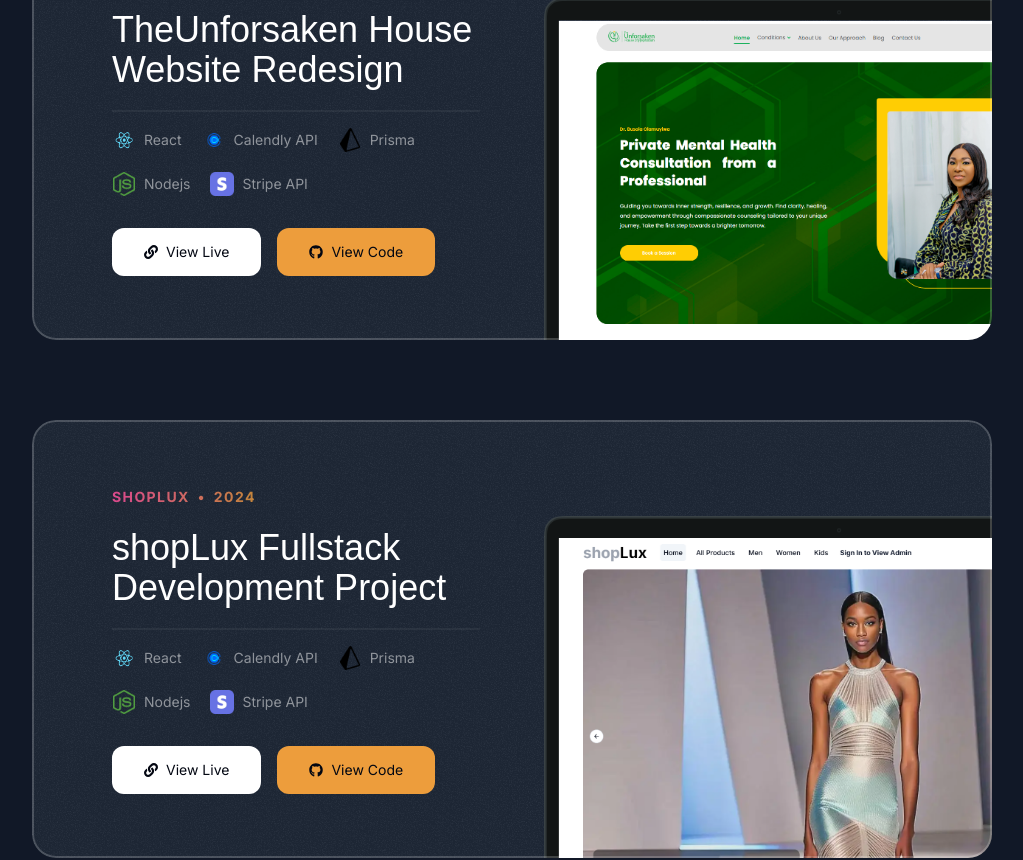
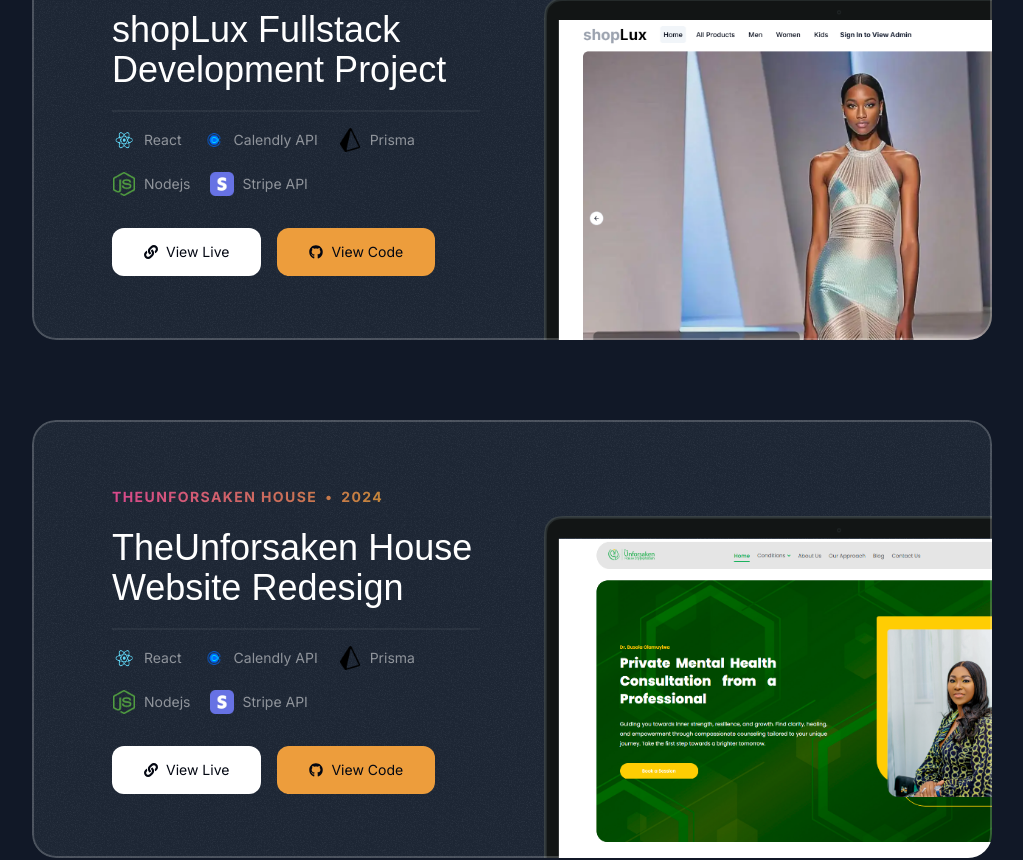
Before and after one commit to Sammy212/portfolio, a Next.js app: page / in a window 1280 px wide. Shown: the part 1706-2566 px from the top of the page, without its empty margins (128-1151 px from the left). Built offline with nearby package versions, Linux system fonts and the light colour scheme; a web font is replaced by a local one.

Commit message:
Completed my projects effect

```diff
--- a/src/components/Card.tsx
+++ b/src/components/Card.tsx
@@ -1,17 +1,26 @@
 import grainBG from "@/assets/images/grain.jpg";
-import { PropsWithChildren } from "react";
+import { ComponentPropsWithoutRef, PropsWithChildren } from "react";
 import { twMerge } from "tailwind-merge";
 
 export function Card({
     className,
-    children
-}: PropsWithChildren<{ className?: string; }>) {
+    children,
+    ...other
+}: ComponentPropsWithoutRef<"div">) {
     return (
         <div
-            className={twMerge("bg-gray-800 rounded-3xl relative z-0 overflow-hidden after:z-10 after:content-[''] after:absolute after:inset-0 after:outline-2 after:outline after:-outline-offset-2 after:rounded-3xl after:outline-white/20 after:pointer-events-none", className)}>
-            <div className="absolute inset-0 -z-10 opacity-5" style={{
-                backgroundImage: `url(${grainBG.src})`,
-            }}></div>
+            className={twMerge(
+                "bg-gray-800 rounded-3xl relative z-0 overflow-hidden after:z-10 after:content-[''] after:absolute after:inset-0 after:outline-2 after:outline after:-outline-offset-2 after:rounded-3xl after:outline-white/20 after:pointer-events-none",
+                className
+            )}
+            {...other}
+        >
+            <div
+                className="absolute inset-0 -z-10 opacity-5"
+                style={{
+                    backgroundImage: `url(${grainBG.src})`,
+                }}
+            ></div>
             {children}
         </div>
     )
--- a/src/data/data.ts
+++ b/src/data/data.ts
@@ -169,9 +169,8 @@
 
 // Projects Data
 export const myProjects = [
-  {
+  {title: "A Calendly Replica",
     id: 3,
-    title: "A Calendly Replica",
     company: "Calendly",
     year: "2024",
     description: "A replica of Calendly built with Next 14, Nylas, Prisma, Postgres, Tailwind, Shadcn, Auth, Supabase",
@@ -201,41 +200,8 @@
     githubLink: "https://github.com/Sammy212/calendly",
     image: Calendly,
   },
-  {
-    id: 1,
-    title: "TheUnforsaken House Website Redesign",
-    company: "TheUnforsaken House",
-    year: "2024",
-    description: "Redesigned a clinical psychology website in React, enhancing user experience, brand identity, and client engagement. As Product Manager and Lead Developer, I led a team to craft a welcoming, accessible interface with improved navigation and a new logo.",
-    techStacks: [
-      {
-        title: "React",
-        icon: ReactIcon,
-      },
-      {
-        title: "Calendly API",
-        icon: CalendlyIcon,
-      },
-      {
-        title: "Prisma",
-        icon: Prisma,
-      },
-      {
-        title: "Nodejs",
-        icon: Nodejs,
-      },
-      {
-        title: "Stripe API",
-        icon: Stripe,
-      },
-    ],
-    link: "https://theunforsaken.org",
-    githubLink: "https://github.com/Sammy212/shoplux-next",
-    image: TheUnforsaken,
-  },
-  {
+  {title: "shopLux Fullstack Development Project",
     id: 2,
-    title: "shopLux Fullstack Development Project",
     company: "shopLux",
     year: "2024",
     description: "Build a fullstack ecommerce web application using Next, Tailwind, Prisma, Redis, Neon, Stripe to accept payment and zod for form validation ",
@@ -263,6 +229,68 @@
     ],
     link: "https://shoplux-next.vercel.app/",
     githubLink: "https://github.com/Sammy212/shoplux-next",
+    image: ShopLux,
+  },
+  {title: "TheUnforsaken House Website Redesign",
+    id: 1,
+    company: "TheUnforsaken House",
+    year: "2024",
+    description: "Redesigned a clinical psychology website in React, enhancing user experience, brand identity, and client engagement. As Product Manager and Lead Developer, I led a team to craft a welcoming, accessible interface with improved navigation and a new logo.",
+    techStacks: [
+      {
+        title: "React",
+        icon: ReactIcon,
+      },
+      {
+        title: "Calendly API",
+        icon: CalendlyIcon,
+      },
+      {
+        title: "Prisma",
+        icon: Prisma,
+      },
+      {
+        title: "Nodejs",
+        icon: Nodejs,
+      },
+      {
+        title: "Stripe API",
+        icon: Stripe,
+      },
+    ],
+    link: "https://theunforsaken.org",
+    githubLink: "https://github.com/Sammy212/private-repo",
+    image: TheUnforsaken,
+  },
+  {title: "SlashPoint Web and Mobile App Development",
+    id: 4,
+    company: "SlashPoint",
+    year: "2023",
+    description: "Build a fullstack ecommerce web and mobile application using React, Flutter, Laravel, Firebase for realtime data mutations, Paystack to accept payment",
+    techStacks: [
+      {
+        title: "React",
+        icon: ReactIcon,
+      },
+      {
+        title: "Calendly API",
+        icon: CalendlyIcon,
+      },
+      {
+        title: "Prisma",
+        icon: Prisma,
+      },
+      {
+        title: "Nodejs",
+        icon: Nodejs,
+      },
+      {
+        title: "Stripe API",
+        icon: Stripe,
+      },
+    ],
+    link: "https://slashp.datadocs.com.ng/",
+    githubLink: "https://github.com/Sammy212/private-repo",
     image: ShopLux,
   },
 ];
--- a/src/sections/Projects.tsx
+++ b/src/sections/Projects.tsx
@@ -18,10 +18,13 @@
         {/* Projects */}
         <div className="flex flex-col mt-10 gap-20 md:mt-20">
           {
-            myProjects.map(project => (
+            myProjects.map((project, index) => (
               <Card
                 key={project.id}
-                className="px-8 pt-8 pb-0 md:pt-12 md:px-10 lg:pt-16 lg:px-20"
+                className="px-8 pt-8 pb-0 md:pt-12 md:px-10 lg:pt-16 lg:px-20 sticky"
+                style={{
+                  top: `calc(64px + ${index * 60}px)`,
+                }}
               >
                 <div className="lg:grid lg:grid-cols-2 lg:gap-16">
                   <div className="lg:pb-16">
```
